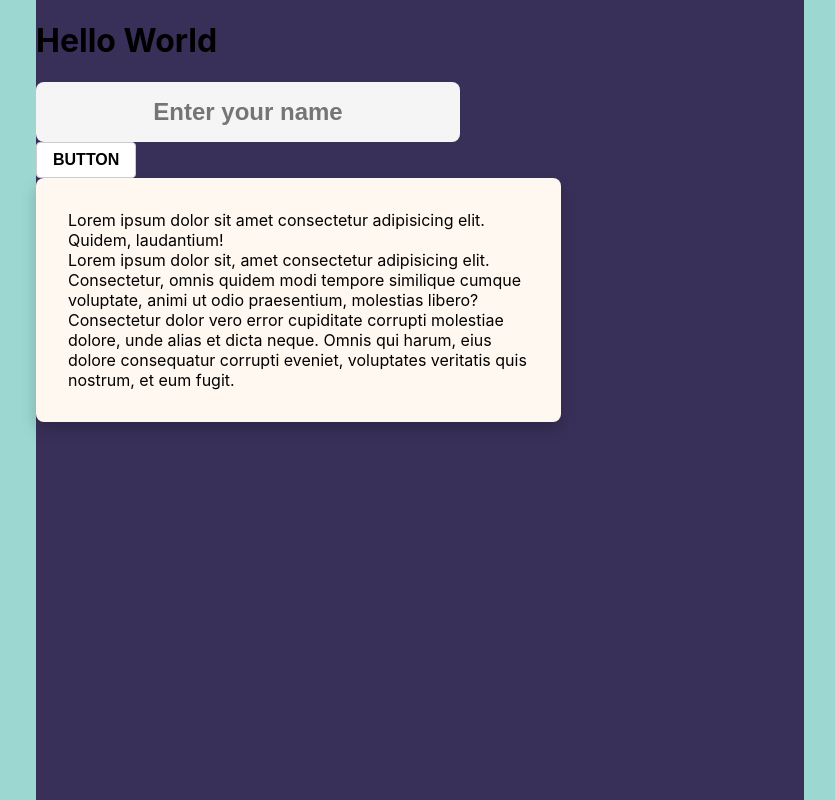
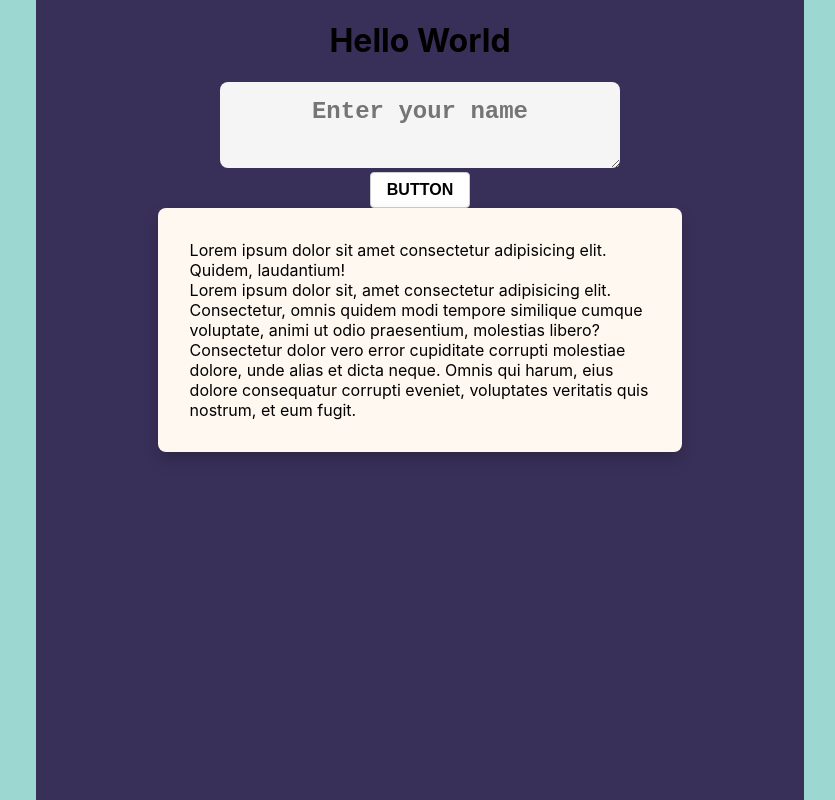
Before and after one commit to ugurkellecioglu/Fun-With-AI, a React (Create React App) app: page / in a window 1280 px wide. Shown: the whole page, without its empty margins (220-1055 px from the left). Built offline with nearby package versions, Linux system fonts and the light colour scheme.

Commit message:
input component changed to textarea

```diff
--- a/src/Components/Container/container.module.scss
+++ b/src/Components/Container/container.module.scss
@@ -3,4 +3,7 @@
   width: 60vw;
   height: 100vh;
   background-color: App.$space-cadet;
+  display: flex;
+  flex-direction: column;
+  align-items: center;
 }
--- a/src/Components/Container/index.tsx
+++ b/src/Components/Container/index.tsx
@@ -2,9 +2,14 @@ import styles from "./container.module.scss"
 
 interface ContainerProps {
   children: React.ReactNode
+  stylesProps?: Object
 }
-const Container = ({ children }: ContainerProps) => {
-  return <div className={styles.wrapper}>{children}</div>
+const Container = ({ children, stylesProps }: ContainerProps) => {
+  return (
+    <div style={stylesProps} className={styles.wrapper}>
+      {children}
+    </div>
+  )
 }
 
 export default Container
--- a/src/Components/Input/index.tsx
+++ /dev/null
@@ -1,14 +0,0 @@
-import styles from "./input.module.scss"
-const Input = () => {
-  return (
-    <div className={styles.wrapper}>
-      <input
-        className={styles.input}
-        type="text"
-        placeholder="Enter your name"
-      />
-    </div>
-  )
-}
-
-export default Input
--- /dev/null
+++ b/src/Components/TextArea/index.tsx
@@ -0,0 +1,10 @@
+import styles from "./textarea.module.scss"
+const TextArea = () => {
+  return (
+    <div className={styles.wrapper}>
+      <textarea className={styles.textarea} placeholder="Enter your name" />
+    </div>
+  )
+}
+
+export default TextArea
--- a/src/Components/Input/input.module.scss
+++ b/src/Components/TextArea/textarea.module.scss
@@ -1,6 +1,6 @@
 @use "../../App.scss" as App;
 .wrapper {
-  & > input {
+  & > textarea {
     padding: 1rem 3rem;
     border: none;
     border-radius: 0.5rem;
@@ -9,10 +9,10 @@
     font-weight: bold;
     background-color: #f5f5f5;
     &:hover {
-      outline: App.$dark-orange solid 5px;
+      outline: App.$dark-orange solid 0.2rem;
     }
     &:focus {
-      outline: App.$orange-yellow-crayola solid 3px;
+      outline: App.$orange-yellow-crayola solid 0.3rem;
     }
   }
 }
--- a/src/Components/index.tsx
+++ b/src/Components/index.tsx
@@ -1,5 +1,5 @@
 import Container from "./Container"
-import Input from "./Input"
+import Input from "./TextArea"
 import Button from "./Button"
 import Response from "./Response"
 export { Container, Input, Button, Response }
```
